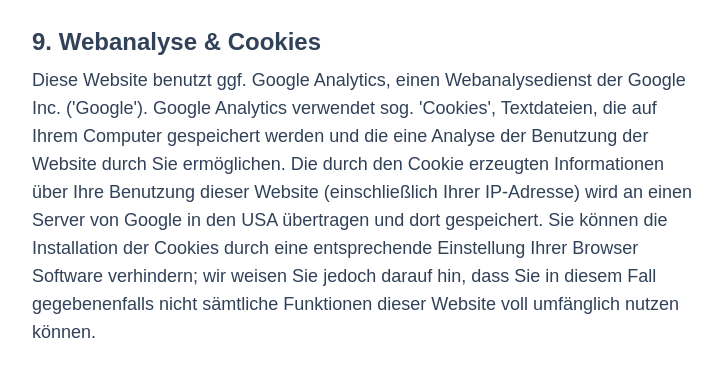
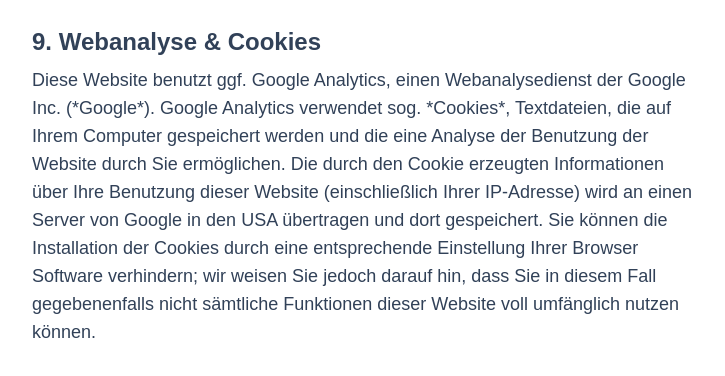
Before and after one commit to KevinKuschidlo/landingpage, a Next.js app: page /datenschutz in a window 1280 px wide. Shown: the part 1590-1966 px from the top of the page, without its empty margins (272-997 px from the left). Built offline with nearby package versions, Linux system fonts and the light colour scheme.

Commit message:
sternchen

```diff
--- a/src/app/datenschutz/page.tsx
+++ b/src/app/datenschutz/page.tsx
@@ -46,7 +46,7 @@
 
           <section>
             <h2 className="text-2xl font-semibold mb-2">9. Webanalyse & Cookies</h2>
-            <p>Diese Website benutzt ggf. Google Analytics, einen Webanalysedienst der Google Inc. ('Google'). Google Analytics verwendet sog. 'Cookies', Textdateien, die auf Ihrem Computer gespeichert werden und die eine Analyse der Benutzung der Website durch Sie ermöglichen. Die durch den Cookie erzeugten Informationen über Ihre Benutzung dieser Website (einschließlich Ihrer IP-Adresse) wird an einen Server von Google in den USA übertragen und dort gespeichert. Sie können die Installation der Cookies durch eine entsprechende Einstellung Ihrer Browser Software verhindern; wir weisen Sie jedoch darauf hin, dass Sie in diesem Fall gegebenenfalls nicht sämtliche Funktionen dieser Website voll umfänglich nutzen können.</p>
+            <p>Diese Website benutzt ggf. Google Analytics, einen Webanalysedienst der Google Inc. (*Google*). Google Analytics verwendet sog. *Cookies*, Textdateien, die auf Ihrem Computer gespeichert werden und die eine Analyse der Benutzung der Website durch Sie ermöglichen. Die durch den Cookie erzeugten Informationen über Ihre Benutzung dieser Website (einschließlich Ihrer IP-Adresse) wird an einen Server von Google in den USA übertragen und dort gespeichert. Sie können die Installation der Cookies durch eine entsprechende Einstellung Ihrer Browser Software verhindern; wir weisen Sie jedoch darauf hin, dass Sie in diesem Fall gegebenenfalls nicht sämtliche Funktionen dieser Website voll umfänglich nutzen können.</p>
           </section>
         </div>
       </div>
```
